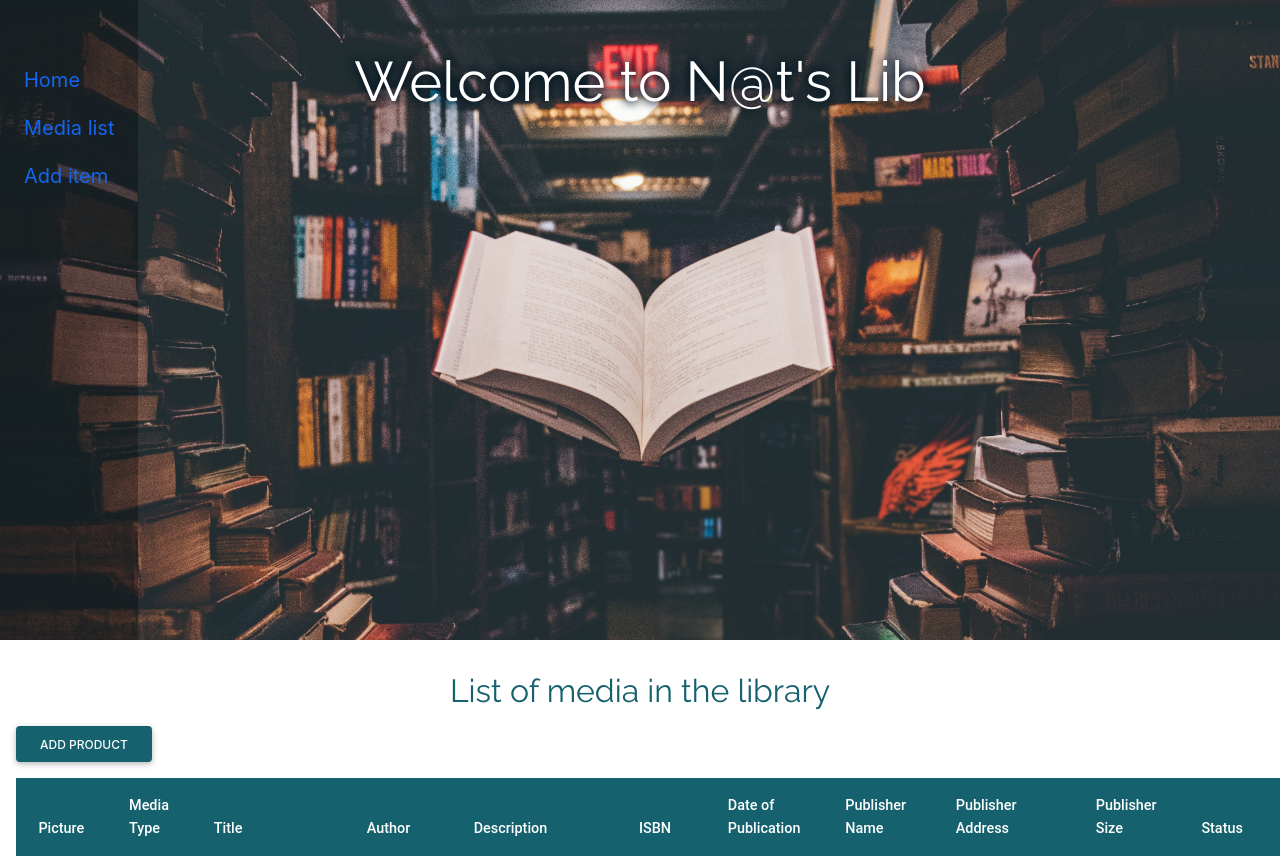
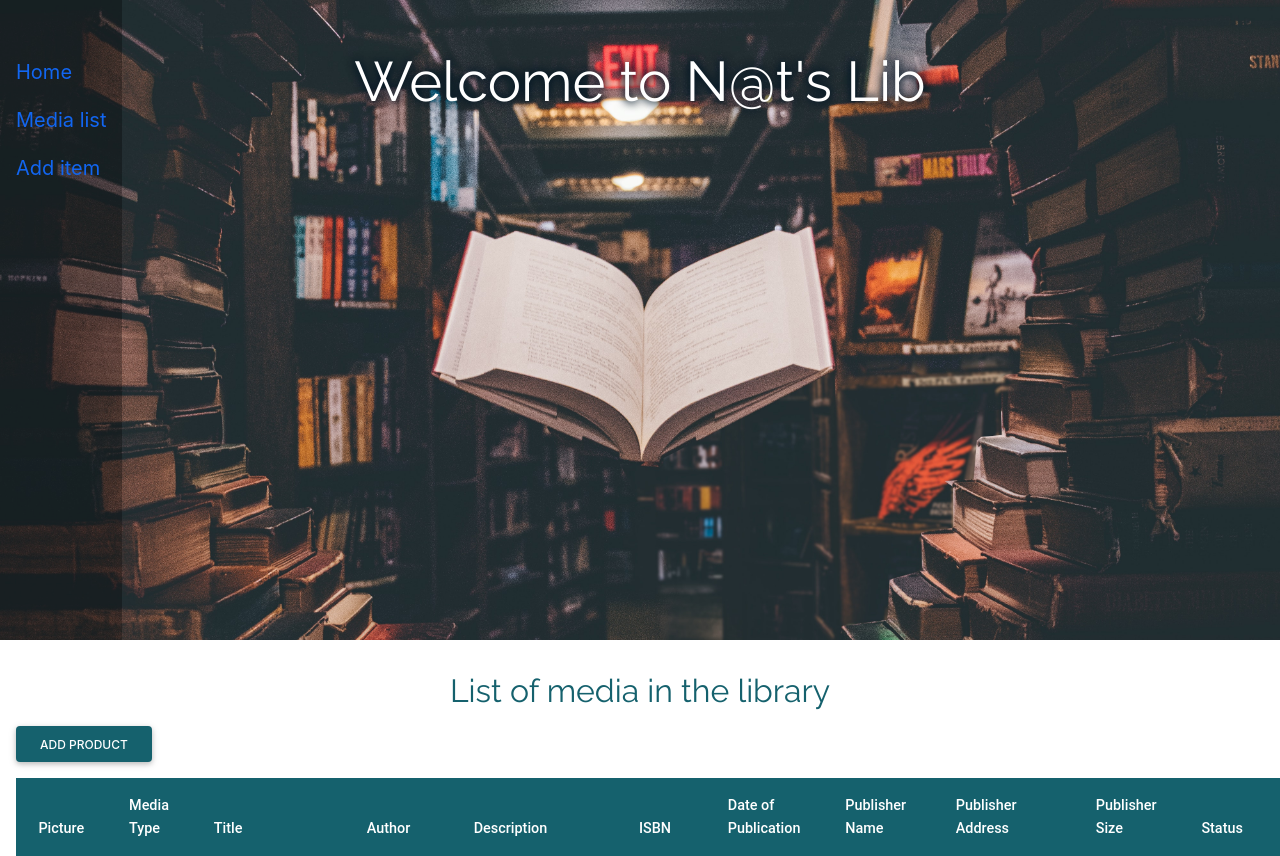
Before and after one commit to nat-oku/FE21-CR10-Natalia, a PHP site: page / in a window 1280 px wide; the page is wider, and only the part inside the window is pictured. Shown: the top 856 px of that part. Run offline with PHP 8.4, Linux system fonts and the light colour scheme; data comes from the database, SQL or seed files in the repository; some libraries are stand-ins or nearby versions.

Commit message:
finishing touches to navbar

```diff
--- a/components/navbar.php
+++ b/components/navbar.php
@@ -2,7 +2,7 @@
 
 <div class="bg-image d-flex ">
   <nav class="align-self-start pt-5">
-    <ul class="nav justify-content-center flex-column m-2">
+    <ul class="nav flex-column">
       <li class="nav-item">
         <a class="nav-link active fs-5" href="index.php">Home</a>
       </li>
```
